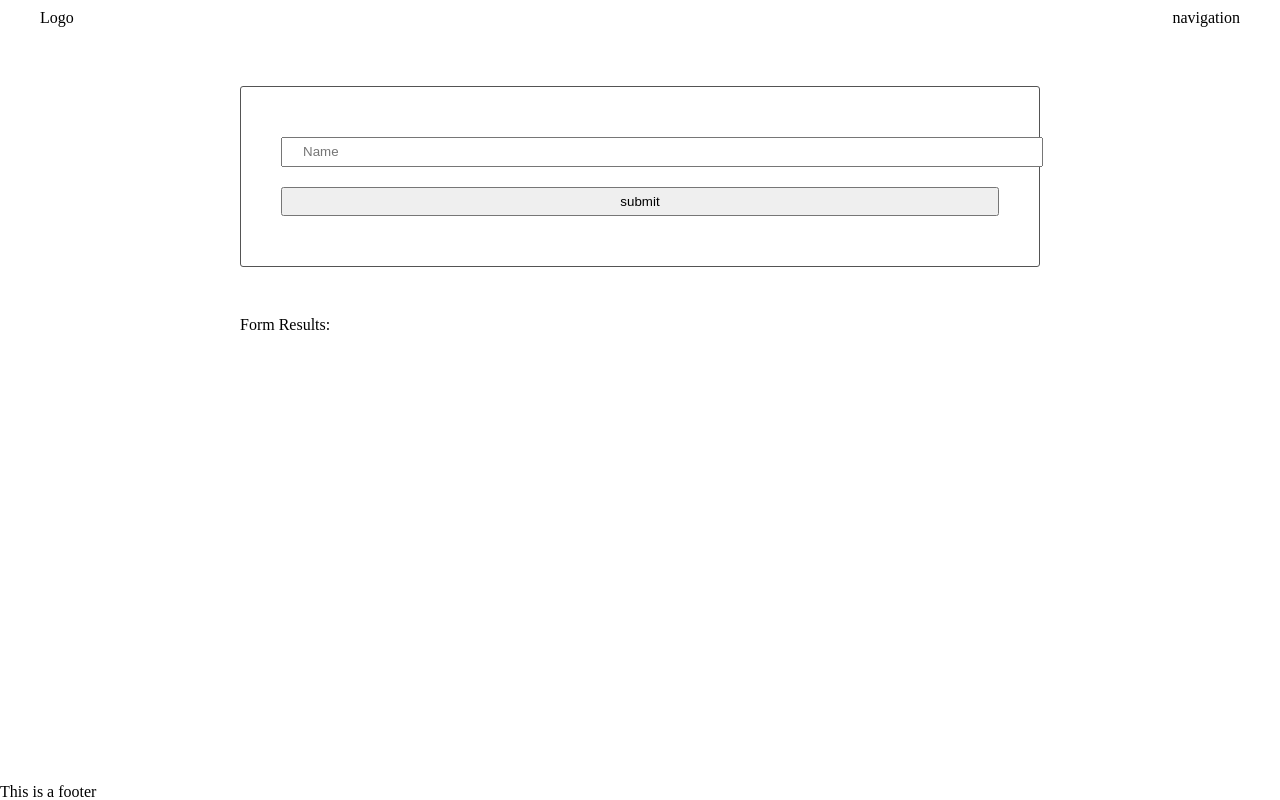
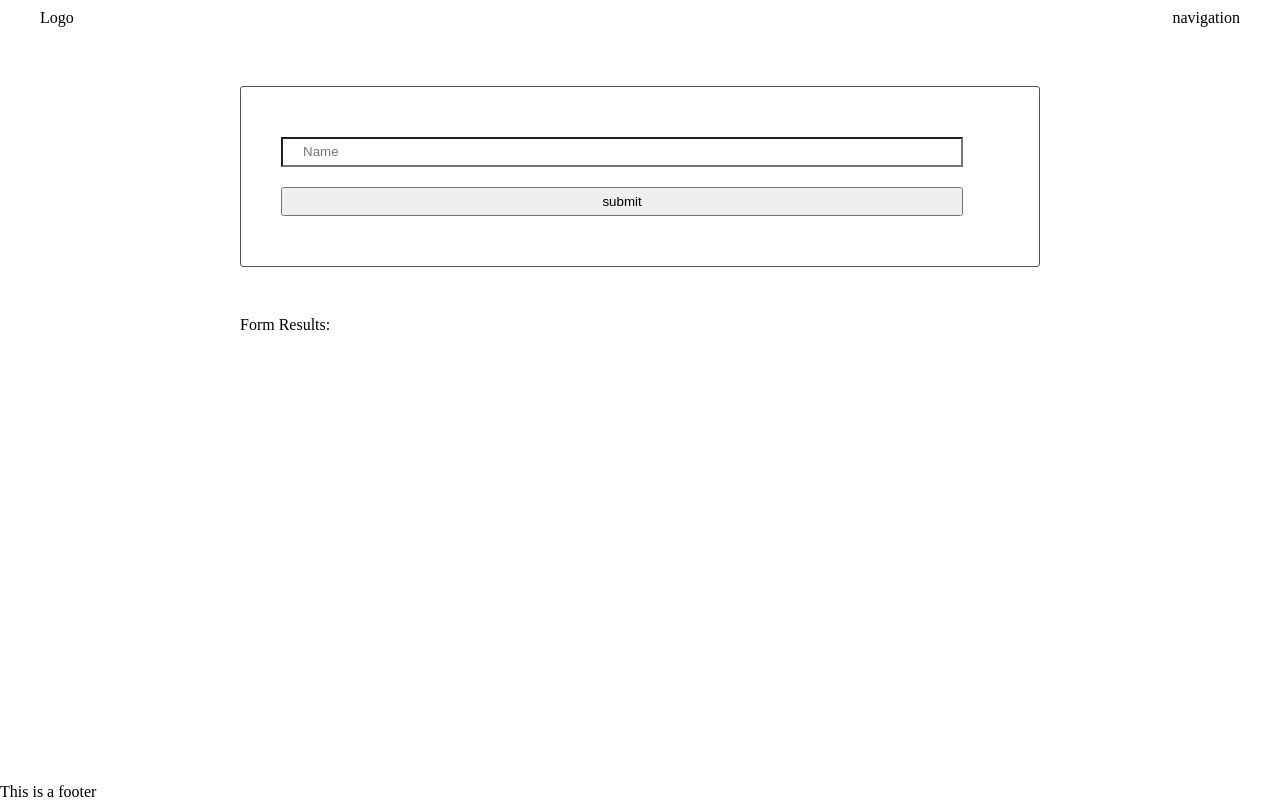
Before and after one commit to mohamed00Sayed/evaluate-news-nlp, a website: page src/client/views/index.html in a window 1280 px wide. Drawn offline with nearby package versions, Linux system fonts and the light colour scheme; files that its build step writes are made by us from their sources.

Commit message:
downgrade style loaders, fix input style

```diff
--- a/src/client/styles/form.scss
+++ b/src/client/styles/form.scss
@@ -12,4 +12,14 @@ form {
     line-height: 16px;
     margin: 10px 0;
   }
+  input {
+    padding: 5px 20px;
+    width: 95%;
+    line-height: 16px;
+    margin: 10px 0;
+  }
+  input[type='text']{
+    box-sizing: border-box;
+    border-width: 2px;
+  }
 }
```
Also changed, not shown: package.json (+5 -4 lines), 1 other file.
